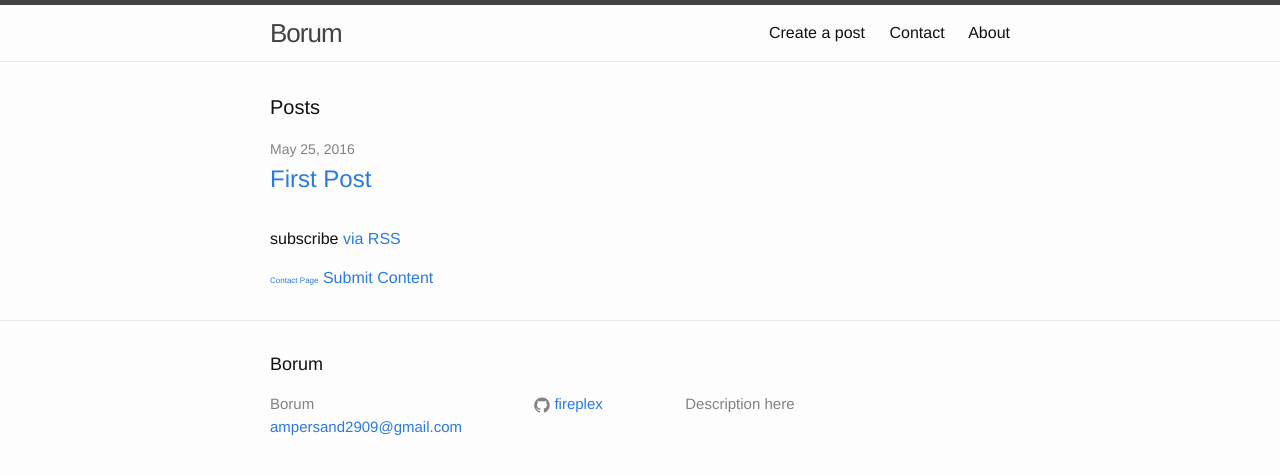
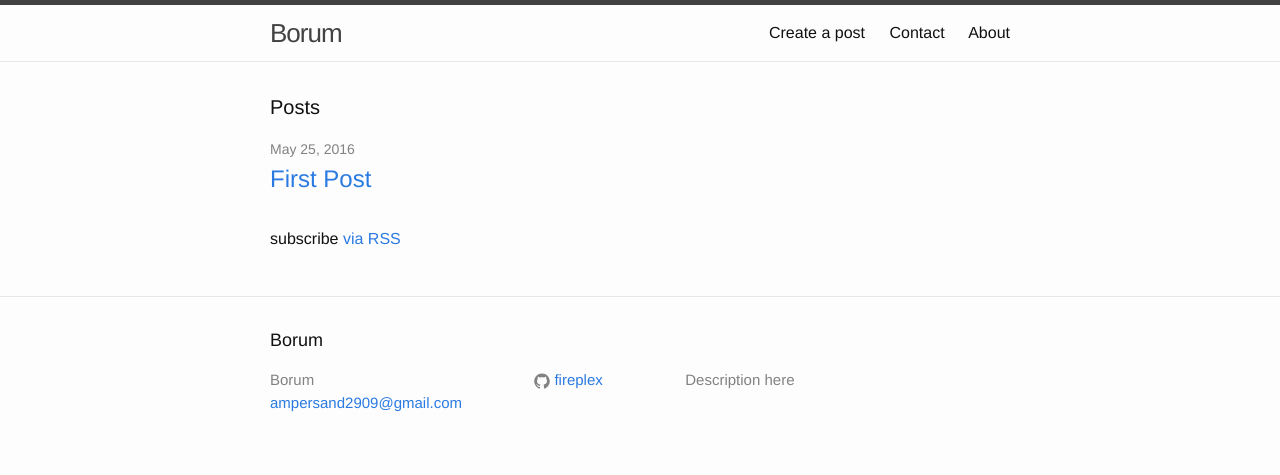
Before and after one commit to slothgamez/fireplex.github.io, a Jekyll site: the page built from index.html, in a window 1280 px wide. Shown: the top 475 px of the page. Built offline with Jekyll 4.4.1, drawn with Linux system fonts in a browser that asks for light colours.

Commit message:
Update index.html

```diff
--- a/index.html
+++ b/index.html
@@ -19,8 +19,4 @@ layout: default
   </ul>
 
   <p class="rss-subscribe">subscribe <a href="{{ "/feed.xml" | prepend: site.baseurl }}">via RSS</a></p>
-
-  <a href="contact" style="font-size:50%">Contact Page</a>
-  <a href="submission">Submit Content</a>
-
 </div>
```
